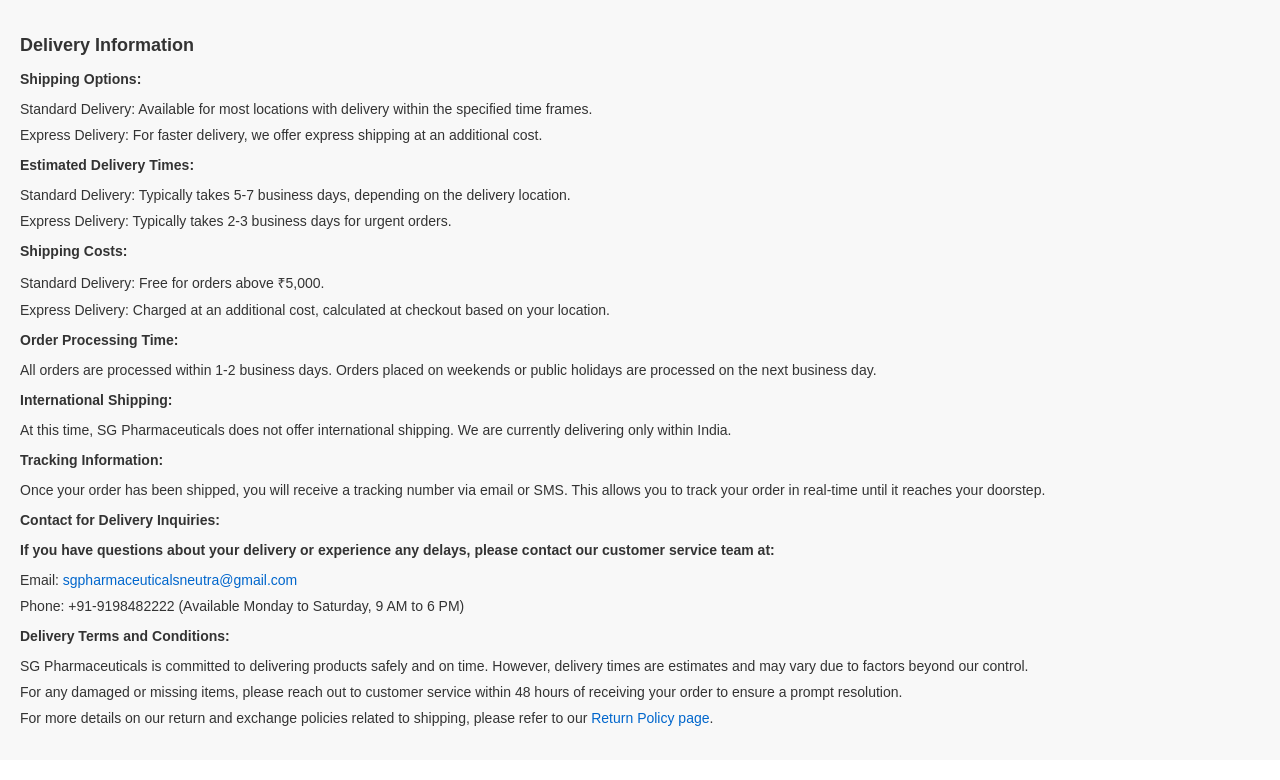
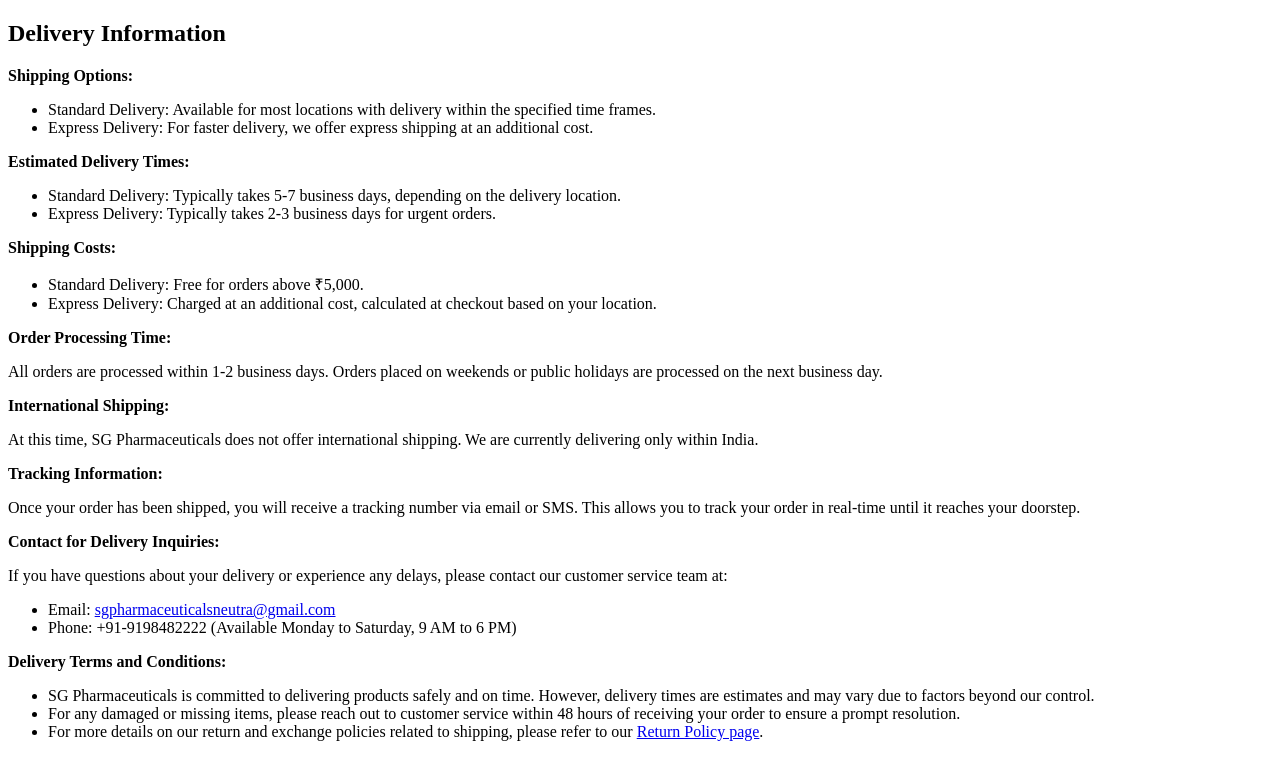
Before and after one commit to TheAush/sgpharma, a website: page delivery.html in a window 1280 px wide. Drawn offline with Linux system fonts and the light colour scheme.

Commit message:
minor changes

```diff
--- a/delivery.html
+++ b/delivery.html
@@ -4,51 +4,6 @@
     <meta charset="UTF-8" />
     <meta name="viewport" content="width=device-width, initial-scale=1.0" />
     <title>Delivery Information</title>
-    <style>
-      body {
-        font-family: Arial, sans-serif;
-        margin: 0;
-        padding: 0;
-      }
-
-      footer {
-        background-color: #f8f8f8;
-        color: #333;
-        padding: 20px;
-        font-size: 14px;
-      }
-
-      footer h2 {
-        font-size: 18px;
-        margin-bottom: 15px;
-      }
-
-      footer p {
-        margin-bottom: 10px;
-      }
-
-      footer ul {
-        list-style-type: none;
-        padding: 0;
-      }
-
-      footer ul li {
-        margin-bottom: 10px;
-      }
-
-      footer a {
-        color: #0066cc;
-        text-decoration: none;
-      }
-
-      footer a:hover {
-        text-decoration: underline;
-      }
-
-      .contact-info p {
-        font-weight: bold;
-      }
-    </style>
   </head>
   <body>
     <footer>
```
Also changed, not shown: privacy.html (+0 -1 lines).
